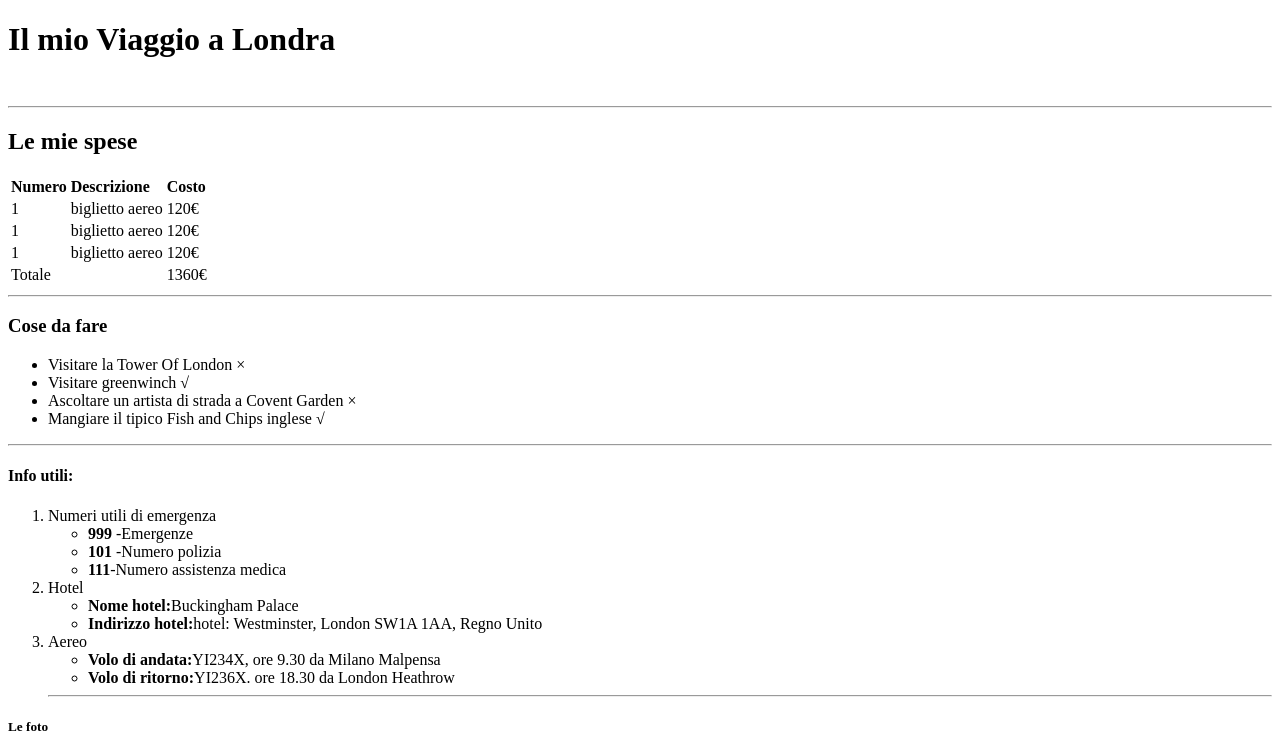
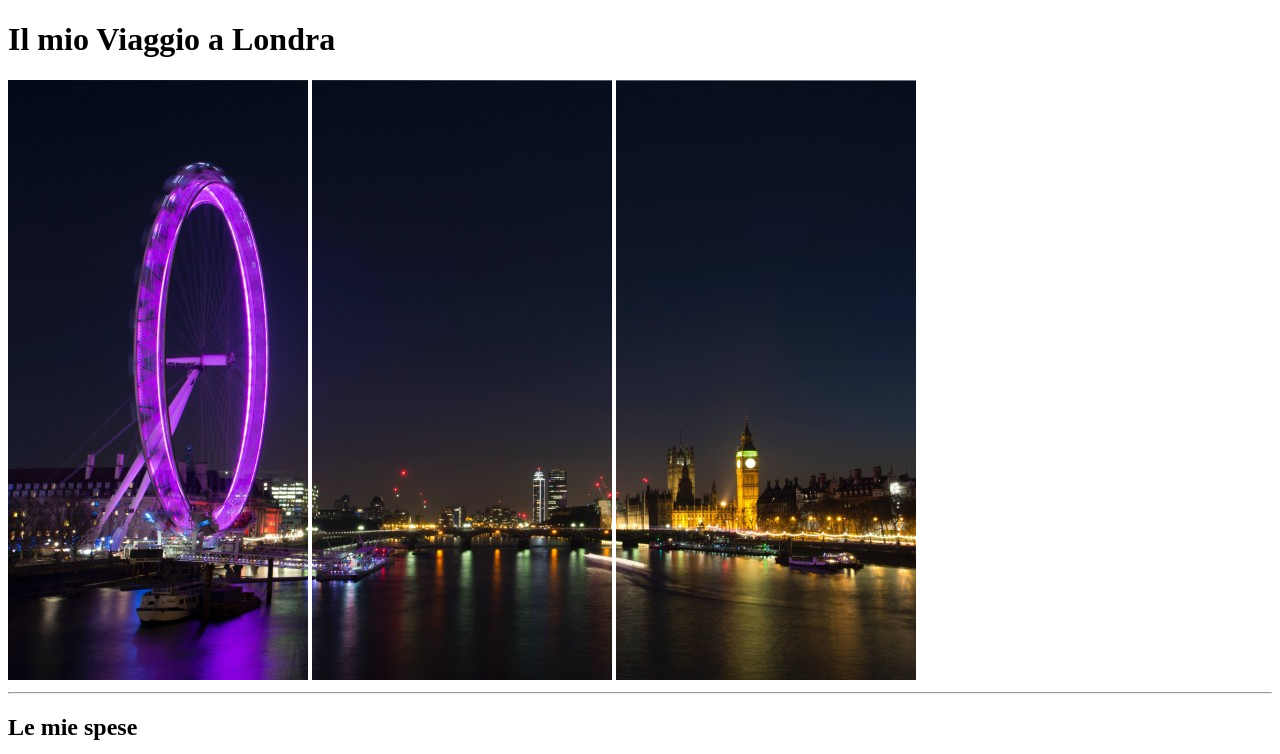
Before and after one commit to Gianmatco/html-london-trip, a plain HTML site: page index.html in a window 1280 px wide. Shown: the top 754 px of the page. Drawn offline with Linux system fonts and the light colour scheme; grey boxes are pictures that could not be loaded.

Commit message:
commitato e pushato

```diff
--- a/index.html
+++ b/index.html
@@ -8,7 +8,9 @@
 </head>
 <body>
     <h1>Il mio Viaggio a Londra</h1>
-    <img src="pexels-bill-emrich-230794-0.jpg" alt="">
+    <img src="img/pexels-bill-emrich-230794-0.jpg " alt="">
+    <img src="img/pexels-bill-emrich-230794-1.jpg" alt="">
+    <img src="img/pexels-bill-emrich-230794-2.jpg" alt="">
     <hr>
     <!--spese-->
     <h2>Le mie spese</h2>
```
